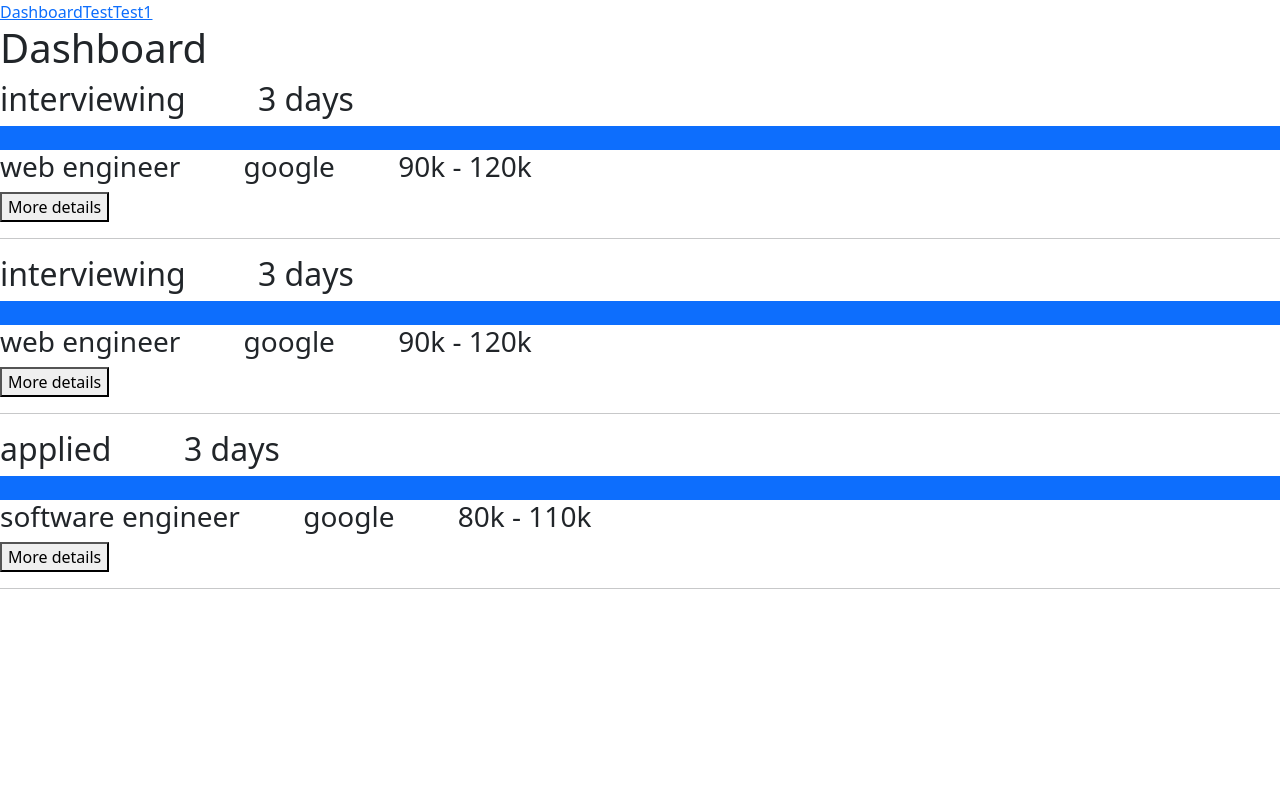
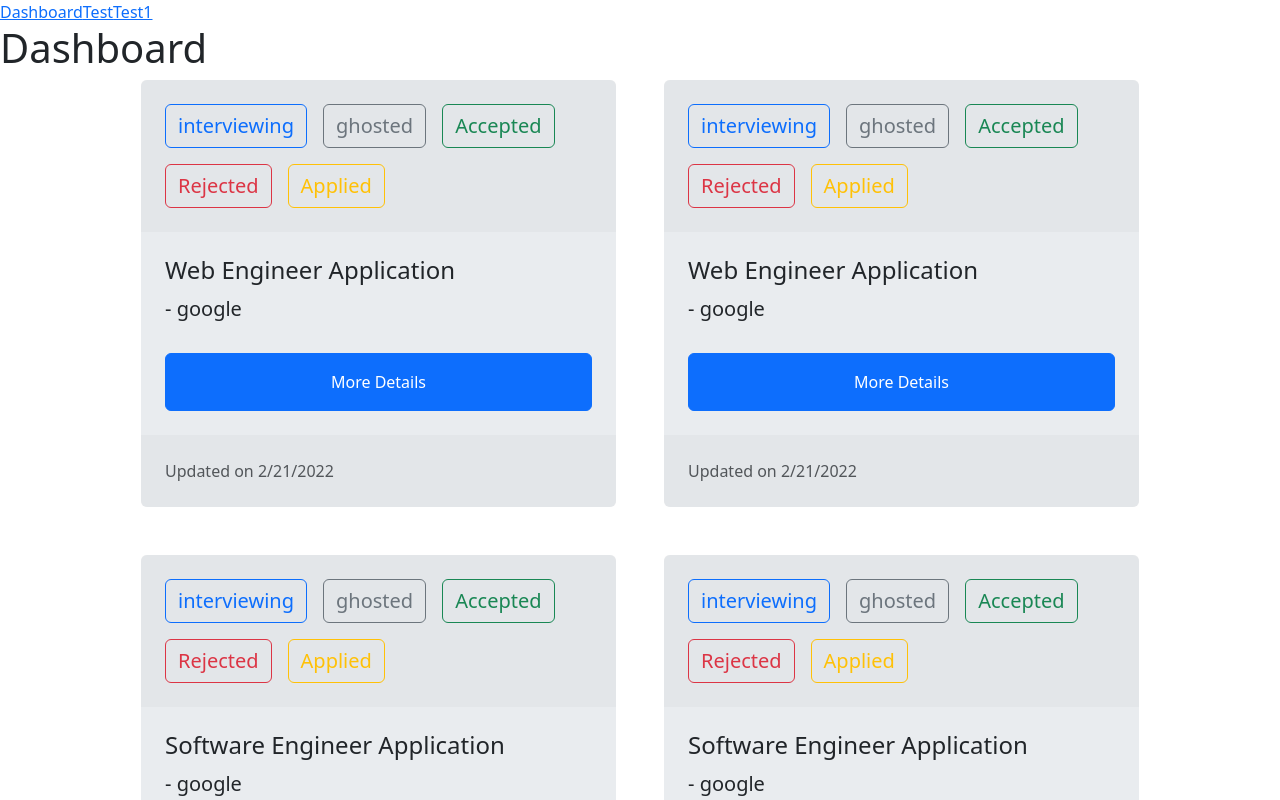
Before and after one commit to pterofighter-s-organization/apptracker, a React (Create React App) app in the folder frontend/: page / in a window 1280 px wide. Shown: the top 800 px of the page. Built offline with nearby package versions, Linux system fonts and the light colour scheme.

Commit message:
finishing cards, try fixin the left margin

```diff
--- a/frontend/src/components/ApplicationCard/ApplicationCardContainer.js
+++ b/frontend/src/components/ApplicationCard/ApplicationCardContainer.js
@@ -11,11 +11,11 @@ export default function ApplicationCardContainer ( {appObject} ) {
 
     //define which color correspond with what status
     const colorMapToCategory = {
-        "interviewing": "green",
-        "applied": "yellow",
-        "ghosted": "gray",
-        "rejected": "red",
-        "accepted": "black"
+        "interviewing": "warning",
+        "applied": "info",
+        "ghosted": "tertiary",
+        "rejected": "danger",
+        "accepted": "success"
     }
 
     const buttonsToShow = {
--- a/frontend/src/components/ApplicationCard/ApplicationCardPresentation.js
+++ b/frontend/src/components/ApplicationCard/ApplicationCardPresentation.js
@@ -1,3 +1,5 @@
+import { Link } from "react-router-dom";
+import StatusButtonPresentation from "../StatusButton/StatusButtonPresentation";
 
 export default function ApplicationCardPresentation({ appObject, displayData }) {
 
@@ -22,38 +24,41 @@ export default function ApplicationCardPresentation({ appObject, displayData })
 
     return (
         <>
-            <>
-                {/* next time gonna make a universal list that decides the gap (grid) */}
-                <h2>
-                    {displayData.status}
-                    {/* this emsp is temp, gonna replace with gaps in grid */}
-                    &emsp; &emsp;
-                    {displayData.timeDifference}
-                </h2>
-            </>
-            <>
-                <div className="bg-primary">
-                    &emsp;
+            <div className="border border-0 card bg-body-secondary p-0" style={{maxWidth: "475px"}}>
+                {/* <div className="card-header bg-success" /> */}
+                <div className="border border-0 card-header p-4 d-flex flex-wrap gap-3">
+                <StatusButtonPresentation color={"primary"} text={"interviewing"}/>
+                    <StatusButtonPresentation color={"secondary"} text={"ghosted"}/>
+                    <StatusButtonPresentation color={"success"} text={"Accepted"}/>
+                    <StatusButtonPresentation color={"danger"} text={"Rejected"}/>
+                    <StatusButtonPresentation color={"warning"} text={"Applied"}/>
                 </div>
-            </>
-            <>
-                <h3>
-                    {displayData.position}
-                    {/* this emsp is temp, gonna replace with gaps in grid */}
-                    &emsp; &emsp;
-                    {displayData.company}
-                    &emsp; &emsp;
-                    {displayData.salary}
-                </h3>
-            </>
+                <div className="card-body p-4 d-flex flex-column gap-2">
+                    <div className="card-title h4">
+                        {displayData.position} Application
+                    </div>
+                    <div className="card-subtitle h5">
+                        - {displayData.company}
+                    </div>
+                    <Link to={displayData.link} className="card-text btn btn-primary p-3 mt-4">
+                        <div className="">
+                            More Details
+                        </div>
+                    </Link>
+                </div>
+
+                <div class="border border-0 card-footer text-body-secondary p-4">
+                    Updated on 2/21/2022
+                </div>
+
                 <>
                     {/* buttons onchange */}
                 </>
                 <>
                     {/* this going to be replaced with <Link></Link> */}
-                <button>More details</button>
+
                 </>
-            <hr />
+            </div>
         </>
     )
 }
--- a/frontend/src/components/Dashboard/DashboardContainer.js
+++ b/frontend/src/components/Dashboard/DashboardContainer.js
@@ -21,23 +21,29 @@ export default function DashboardContainer() {
     //     dateApplied: "2-3-2023",
     // }
 
+
     return (
         <>
             <h1>Dashboard</h1>
             {/* have to use map because forEach wont render */}
             {/* make a list with grid and gap here to store cards */}
+            <div className="d-flex justify-content-center flex-wrap gap-5 px-3">
                 {interviewingApps.map((app) => (
                     <ApplicationCardContainer
                         key={app.id}
                         appObject={{ app, updateAppStatus }}
                     />
                 ))}
+            </div>
+            {/* <div className="row row-cols-xxl-4 row-cols-md-2 row-cols-sm-1 d-flex justify-content-between gap-5">
                     {appliedApps.map((app) => (
                         <ApplicationCardContainer
                             key={app.id}
                             appObject={{ app, updateAppStatus }}
                         />
                     ))}
+                </div> */}
+
             {/* <ApplicationCardContainer appObject={{ card, updateAppStatus }} /> */}
             {/* <UrgentTaskContainer/> */}
             {/* <button onClick={(e) => {
--- /dev/null
+++ b/frontend/src/components/StatusButton/StatusButtonPresentation.js
@@ -0,0 +1,10 @@
+
+export default function StatusButtonPresentation({ text, color }) {
+    return (
+        <button type="button" className={`btn btn-outline-${color}`}>
+            <div className="lead">
+                {text}
+            </div>
+        </button>
+    )
+}
--- a/frontend/src/components/test.js
+++ b/frontend/src/components/test.js
@@ -15,7 +15,7 @@ let applications = [
     {
         id: 2,
         status: "interviewing",
-        position: "web engineer",
+        position: "Web Engineer",
         dateCreated: "2-5-2023",
         company: "google",
         salary: "90k - 120k",
@@ -24,7 +24,7 @@ let applications = [
     {
         id: 3,
         status: "applied",
-        position: "software engineer",
+        position: "Software Engineer",
         dateCreated: "2-8-2023",
         company: "google",
         salary: "80k - 110k",
@@ -33,11 +33,47 @@ let applications = [
     {
         id: 4,
         status: "interviewing",
-        position: "web engineer",
+        position: "Web Engineer",
         dateCreated: "2-5-2023",
         company: "google",
         salary: "90k - 120k",
         dateApplied: "2-1-2023",
+    },
+    {
+        id: 5,
+        status: "interviewing",
+        position: "Software Engineer",
+        dateCreated: "2-8-2023",
+        company: "google",
+        salary: "80k - 110k",
+        dateApplied: "2-10-2023",
+    },
+    {
+        id: 5,
+        status: "interviewing",
+        position: "Software Engineer",
+        dateCreated: "2-8-2023",
+        company: "google",
+        salary: "80k - 110k",
+        dateApplied: "2-10-2023",
+    },
+    {
+        id: 5,
+        status: "interviewing",
+        position: "Software Engineer",
+        dateCreated: "2-8-2023",
+        company: "google",
+        salary: "80k - 110k",
+        dateApplied: "2-10-2023",
+    },
+    {
+        id: 5,
+        status: "interviewing",
+        position: "Software Engineer",
+        dateCreated: "2-8-2023",
+        company: "google",
+        salary: "80k - 110k",
+        dateApplied: "2-10-2023",
     },
 ]
 
```
Lines whose indentation alone changed are shown as unchanged.
